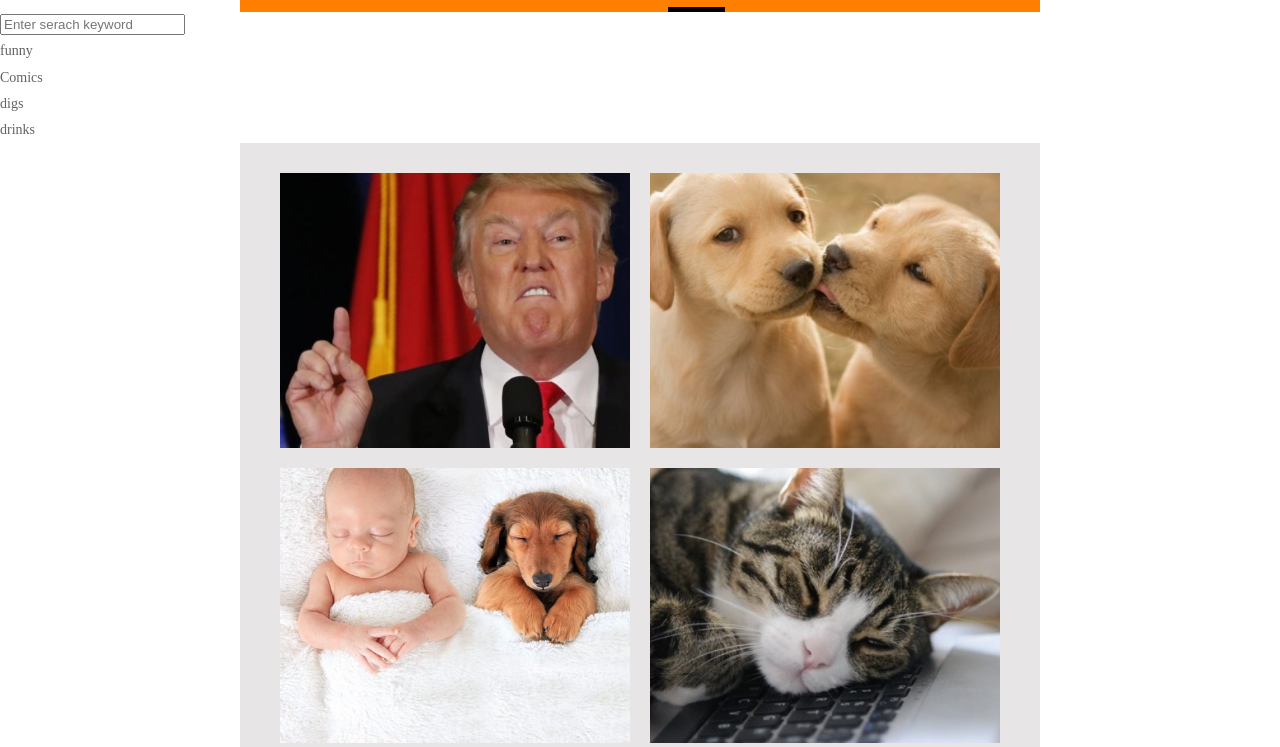
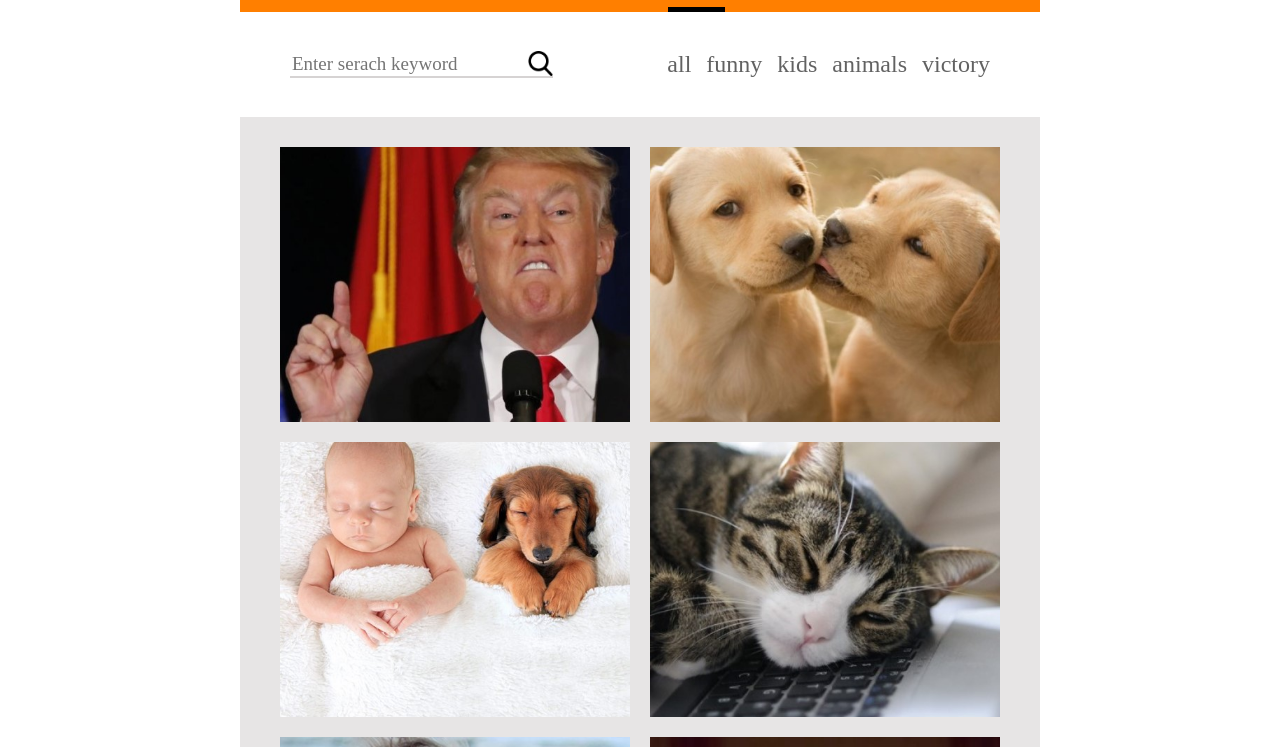
Before and after one commit to Michael-Uzan/meme-genrator, a plain HTML site: page index.html in a window 1280 px wide. Shown: the part 53-800 px from the top of the page. Drawn offline with Linux system fonts and the light colour scheme; a web font is replaced by a local one.

Commit message:
search words responsive done

```diff
--- a/css/editor.css
+++ b/css/editor.css
@@ -42,6 +42,10 @@ canvas {
     border-radius: .8em;
     font-family: montserrat;
     font-size: 1.4rem;
+}
+
+#text:focus-visible {
+    outline: -webkit-focus-ring-color auto 0px;
 }
 
 .change-selected-line-idx {
--- a/css/gallery.css
+++ b/css/gallery.css
@@ -1,3 +1,47 @@
+/* SEARCH */
+
+.search {
+    height: 105px;
+    align-items: center;
+}
+
+/* SEARCH INPUT */
+
+.search input {
+    height: 25px;
+    font-family: montserrat;
+    font-size: 1.187rem;
+    border: 0px solid white;
+    box-shadow: 0 2px 0 rgb(214, 211, 211)
+}
+
+.search input:focus-visible {
+    outline: -webkit-focus-ring-color auto 0px;
+}
+
+.search img {
+    width: 25px;
+    object-fit: contain;
+    border-bottom: 2px solid rgb(214, 211, 211);
+}
+
+/* TITLES WORDS */
+
+.common-serach {
+    align-items: center;
+    /* gap: 0 60px; */
+    /* padding-right: 50px; */
+    font-size: 1.5rem;
+}
+
+.main-nav li {
+    display: flex;
+    align-items: center;
+    height: 100%;
+    font-size: 1.187rem;
+    color: cornsilk;
+}
+
 /* NO SAVED MEME */
 
 .no-search-items {
@@ -38,6 +82,20 @@
         padding-top: 20px;
         padding-bottom: 20px;
     }
+    /* SEARCH */
+    .search {
+        justify-content: space-between;
+        flex-direction: column;
+        margin-top: 20px;
+    }
+    /* SEARCH WORDS */
+    .common-serach {
+        gap: 0 10px;
+        padding-bottom: 20px;
+    }
+    .common-serach li:nth-child(5) {
+        display: none;
+    }
 }
 
 /* SMALL  */
@@ -49,6 +107,17 @@
         grid-gap: 20px;
         justify-content: center;
         padding-top: 20px;
+        padding-bottom: 20px;
+    }
+    /* SEARCH */
+    .search {
+        justify-content: space-between;
+        flex-direction: column;
+        margin-top: 20px;
+    }
+    /* SEARCH WORDS */
+    .common-serach {
+        gap: 0 15px;
         padding-bottom: 20px;
     }
 }
@@ -64,6 +133,20 @@
         padding-top: 30px;
         padding-bottom: 30px;
     }
+    /* SEARCH */
+    .search {
+        flex-direction: row;
+        margin-top: 0px;
+    }
+    .search input {
+        margin-left: 50px;
+    }
+    /* SEARCH WORDS */
+    .common-serach {
+        gap: 0 15px;
+        padding-right: 50px;
+        padding-bottom: 0px;
+    }
 }
 
 /* Desktop */
@@ -75,4 +158,13 @@
         padding-top: 30px;
         padding-bottom: 30px;
     }
+    /* SEARCH */
+    .search input {
+        margin-left: 50px;
+    }
+    /* SEARCH WORDS */
+    .common-serach {
+        gap: 0 60px;
+        padding-right: 50px;
+    }
 }
--- a/index.html
+++ b/index.html
@@ -33,14 +33,17 @@
 
     <main class="gallery">
 
-        <section class="serch">
-            <input oninput="onSearch()" type="text" name="serch-input" id="serch-input"
-                placeholder="Enter serach keyword">
-            <ul class="common-serach clean-list">
-                <li>funny</li>
-                <li>Comics</li>
-                <li>digs</li>
-                <li>drinks</li>
+        <section class="search main-layout flex">
+            <div class="flex direction-row">
+                <input oninput="onSearch()" type="text" name="serch-input" id="serch-input" size="20"
+                    placeholder="Enter serach keyword"><img src="img/icons/search-icon.png">
+            </div>
+            <ul class="common-serach clean-list flex direction-row space-between">
+                <li onclick="setWordSearch('')">all</li>
+                <li onclick="setWordSearch('funny')">funny</li>
+                <li onclick="setWordSearch('kids')">kids</li>
+                <li onclick="setWordSearch('animals')">animals</li>
+                <li onclick="setWordSearch('victory')">victory</li>
             </ul>
         </section>
 
--- a/js/galleryController.js
+++ b/js/galleryController.js
@@ -79,7 +79,11 @@ function openRightNav() {
 
 function onSearch() {
     var strSearch = document.querySelector('[name=serch-input]').value.toLowerCase()
-    console.log('strSearch', strSearch)
     search(strSearch)
     renderImgs()
 }
+
+function setWordSearch(wordSearch) {
+    search(wordSearch)
+    renderImgs()
+}
--- a/js/service/galleryService.js
+++ b/js/service/galleryService.js
@@ -51,8 +51,6 @@ function search(strSearch) {
 
 // KEYWORDS //
 
-// funny comics dogs drinks books
-
 gImgs[0].keywords = ['trump', 'angry', 'told you', 'america', 'usa'];
 gImgs[1].keywords = ['dogs', 'cats', 'cute', 'animals', 'puppy', 'puppies'];
 gImgs[2].keywords = ['dogs', 'cats', 'cute', 'animals', 'puppy', 'puppies', 'baby', 'babies', 'kids', 'sleep'];
```
